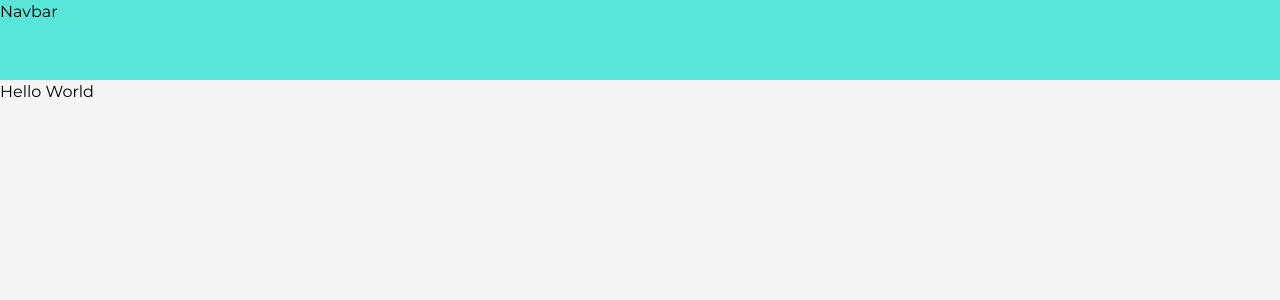
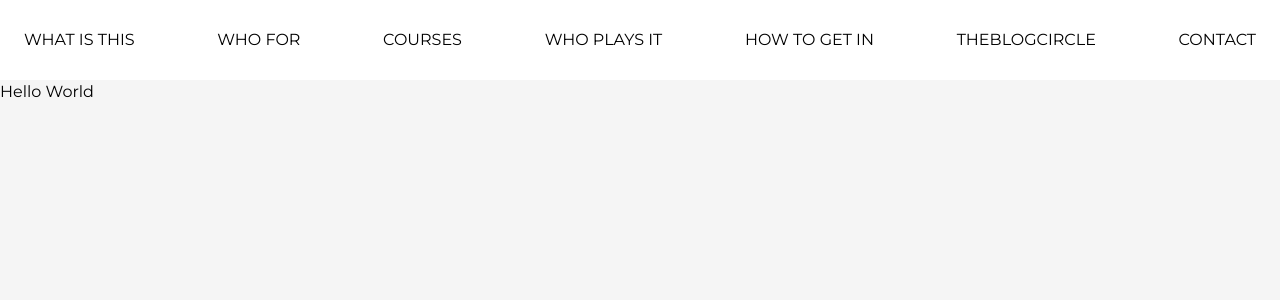
Before and after one commit to namratapdr/learn-next, a Next.js app: page / in a window 1280 px wide. Shown: the top 300 px of the page. Built offline with nearby package versions, Linux system fonts and the light colour scheme.

Commit message:
navbar component

```diff
--- a/src/components/navbar.tsx
+++ /dev/null
@@ -1,8 +0,0 @@
-const Navbar = () => {
-    return (
-        <nav className={`w-full h-20 bg-primaryDark`}>
-            Navbar
-        </nav>
-    );
-};
-export default Navbar;
--- /dev/null
+++ b/src/components/navbar/interface/navigation-option.ts
@@ -0,0 +1,5 @@
+export interface NavigationOption {
+	title: string;
+	route: string;
+	selected: boolean;
+}
--- /dev/null
+++ b/src/components/navbar/navLinks.ts
@@ -0,0 +1,62 @@
+import {NavigationOption} from "@component/components/navbar/interface/navigation-option";
+import {RequestMapperService} from "@component/request-mapper-service";
+
+export class NavigationOptions {
+
+    public static readonly _what: NavigationOption = {
+        title: 'What is this',
+        route: RequestMapperService.WHAT_IS_THIS_URL,
+        selected: false
+    };
+
+    public static readonly _who: NavigationOption = {
+        title: 'Who For',
+        route: RequestMapperService.WHO_FOR_URL,
+        selected: false
+    };
+
+    public static readonly _courses: NavigationOption = {
+        title: 'Courses',
+        route: RequestMapperService.COURSES_URL,
+        selected: false
+    };
+
+    public static readonly _play: NavigationOption = {
+        title: 'Who plays it',
+        route: RequestMapperService.WHO_PLAYS_IT_URL,
+        selected: false
+    };
+
+    public static readonly _how: NavigationOption = {
+        title: 'How to get in',
+        route: RequestMapperService.HOW_TO_GET_IN_URL,
+        selected: false
+    };
+
+    public static readonly _blog: NavigationOption = {
+        title: 'theblogcircle',
+        route: RequestMapperService.BASE_RELATIVE_URL,
+        selected: false
+    };
+
+    public static readonly _contact: NavigationOption = {
+        title: 'Contact',
+        route: RequestMapperService.CONTACT_US__URL,
+        selected: false
+    };
+
+
+    private static readonly _options: NavigationOption[] = [
+        NavigationOptions._what,
+        NavigationOptions._who,
+        NavigationOptions._courses,
+        NavigationOptions._play,
+        NavigationOptions._how,
+        NavigationOptions._blog,
+        NavigationOptions._contact
+    ];
+
+    public static get(): NavigationOption[] {
+        return NavigationOptions._options;
+    }
+}
--- /dev/null
+++ b/src/components/navbar/navbar.module.scss
@@ -0,0 +1,42 @@
+.navbar {
+  background: white;
+  @apply px-6;
+}
+
+.u-crop {
+  height: 67px;
+  margin-top: 20px;
+  //margin: 20px 0 10px 0.8vw;
+}
+
+.uNavOptions {
+
+  //margin-left: 5vw;
+  position: relative;
+
+  .u-no-selected {
+    border-bottom: 1.5px solid #7F7F7F;
+  }
+
+  .u-nav-icons {
+    margin-right: 20px;
+    //top: -10px;
+    position: relative;
+    top: -2px;
+    .u-sm-icon {
+      max-width: 35px;
+      @apply mx-1;
+    }
+  }
+}
+
+.uNavbarOption {
+  @apply text-sm;
+  @media screen and (min-width: 1120px ) {
+    @apply text-base;
+  }
+  @media screen and (min-width: 1305px ) {
+    @apply text-lg;
+  }
+  border-bottom: 1.5px solid transparent;
+}
--- /dev/null
+++ b/src/components/navbar/navbar.tsx
@@ -0,0 +1,23 @@
+import {NavigationOption} from "@component/components/navbar/interface/navigation-option";
+import {NavigationOptions} from "@component/components/navbar/navLinks";
+import styles from './navbar.module.scss'
+
+const navOptions: NavigationOption[] =  NavigationOptions.get();
+
+const Navbar = () =>  {
+
+    return (
+        <nav className={`${styles.navbar} w-full h-20`}>
+            <div className={`${styles.uNavOptions} flex flex-row justify-between items-center w-full h-full`}>
+                {
+                    navOptions.map((link: NavigationOption) =>
+                        <a key={link.title} className={`${styles.uNavbarOption} uppercase`}>
+                            {link.title}
+                        </a>
+                    )
+                }
+            </div>
+        </nav>
+    );
+};
+export default Navbar;
--- a/src/pages/_app.tsx
+++ b/src/pages/_app.tsx
@@ -3,7 +3,7 @@ import type { AppProps } from 'next/app'
 import { Montserrat } from 'next/font/google';
 import Head from "next/head";
 import {NextFontWithVariable} from "next/dist/compiled/@next/font";
-import Navbar from "@component/components/navbar";
+import Navbar from "@component/components/navbar/navbar";
 
 const montserrat: NextFontWithVariable = Montserrat({
   subsets: ['latin'] ,
--- /dev/null
+++ b/src/request-mapper-service.ts
@@ -0,0 +1,26 @@
+export class RequestMapperService {
+
+    public static readonly BASE_RELATIVE_URL: string = '';
+    public static readonly ROOT_URL: string = '/';
+
+    public static readonly PRODUCT_URL: string = 'product';
+    public static readonly ABOUT_URL: string = 'about';
+    public static readonly HOW_TO_GET_IN_URL: string = 'how-to-get-in';
+    public static readonly WHO_PLAYS_IT_URL: string = 'who-plays-it';
+    public static readonly WHAT_IS_THIS_URL: string = 'what-is-this';
+    public static readonly WHO_FOR_URL: string = 'who-for';
+    public static readonly COURSES_URL: string = 'courses';
+    public static readonly COPY_WRITING_URL: string = 'copy-writing';
+    public static readonly VISUAL_COMMUNICATION_URL: string = 'visual-communication';
+    public static readonly STRATEGY_PLANNING_URL: string = 'strategy-planning';
+    public static readonly DIGITAL_URL: string = 'digital';
+    public static readonly FORM_URL: string = 'form';
+    public static readonly CONTACT_US__URL: string = 'contact-us';
+    public static readonly PRIVACY_POLICY_URL: string = 'legal-information';
+
+    private constructor() { }
+
+    public static getAbsoluteUrl(url: string): string {
+        return RequestMapperService.ROOT_URL + url;
+    }
+}
--- a/src/styles/global.scss
+++ b/src/styles/global.scss
@@ -6,8 +6,23 @@
 
 //$color-primary: #a7b6db;
 
+html, body {
+  width: 100%;
+  height: 100%;
+  scroll-behavior: smooth;
+}
+
 body {
   box-sizing: border-box;
+}
+
+a {
+  text-decoration: none;
+  cursor: pointer;
+}
+
+a {
+  cursor: pointer;
 }
 
 .primary-background {
```
